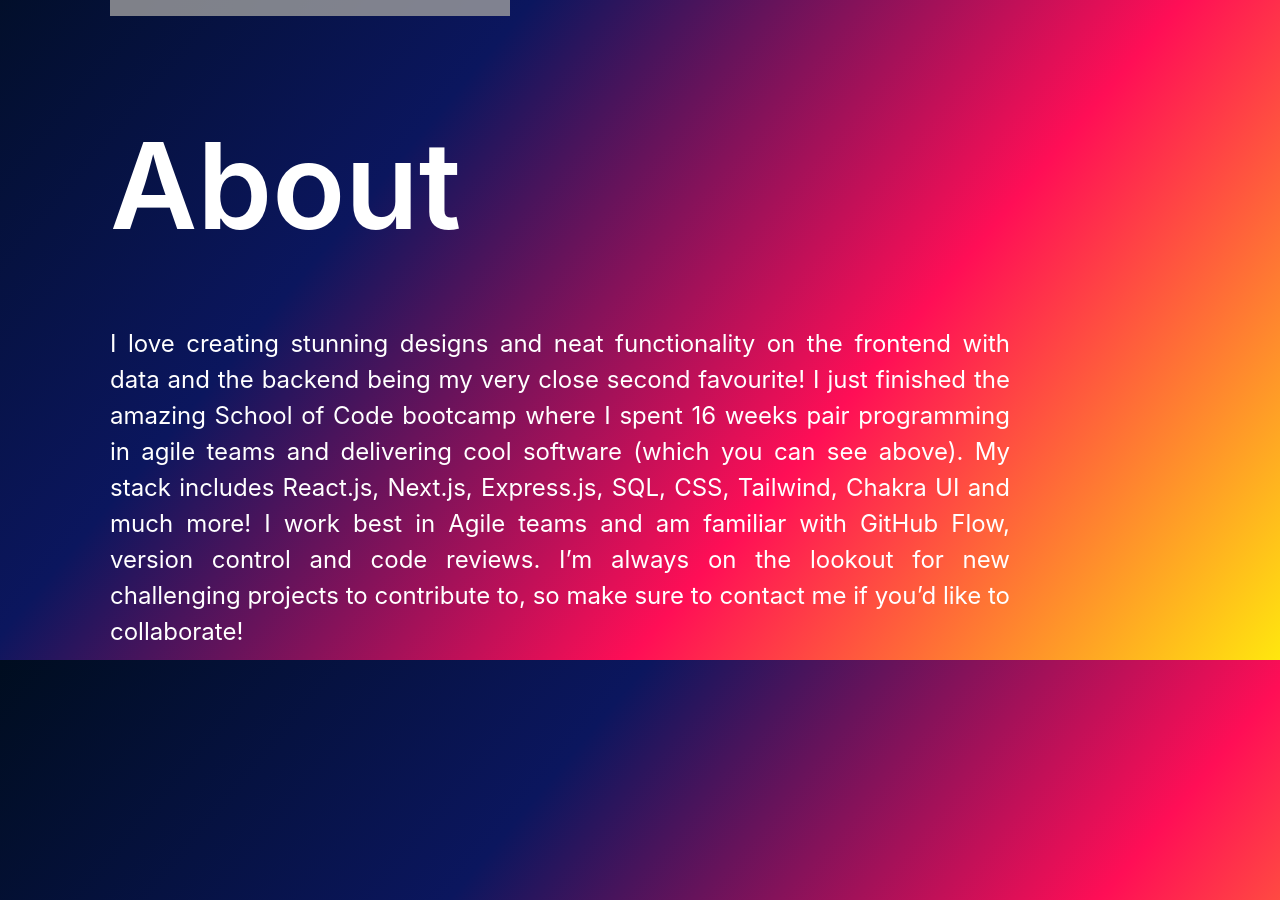
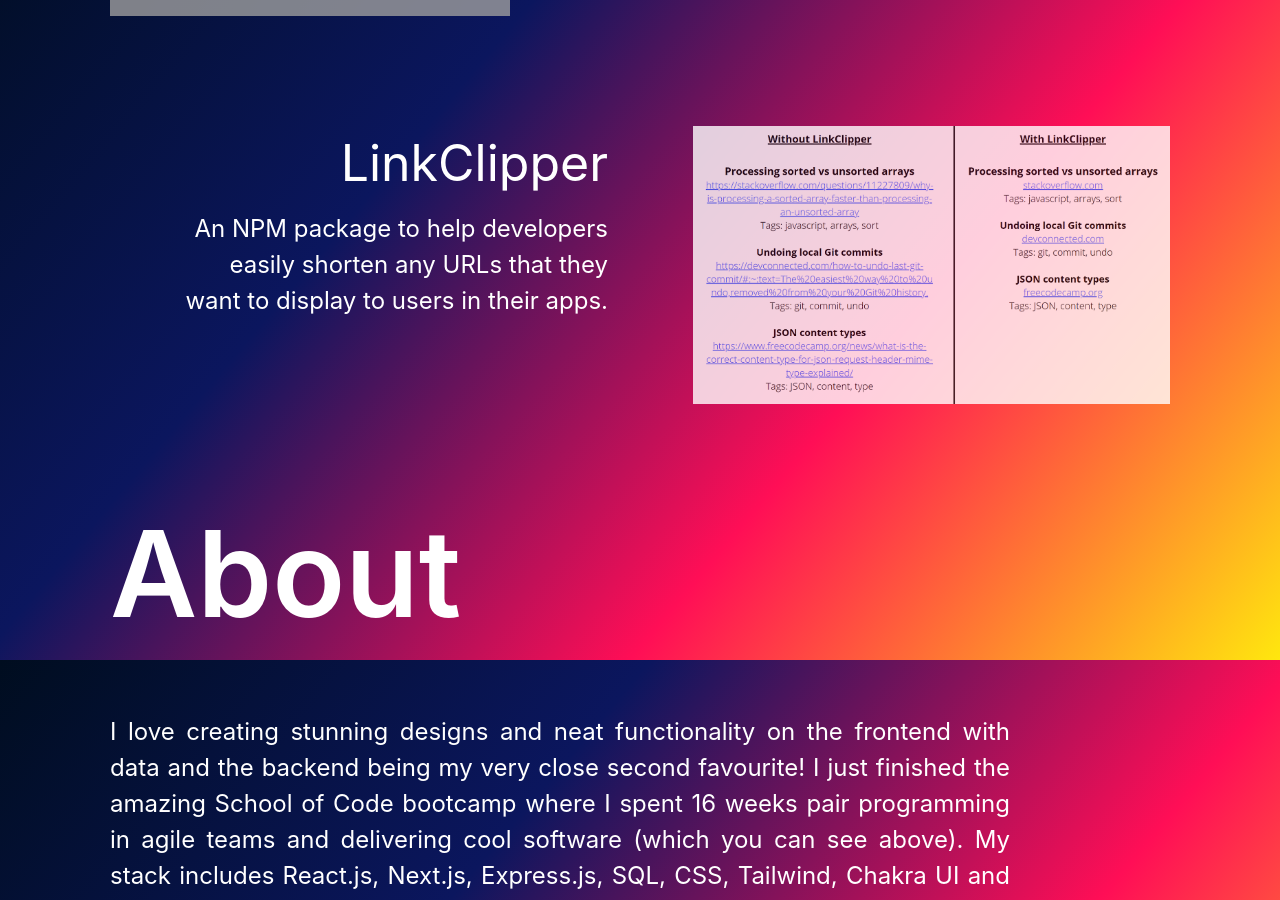
Before and after one commit to AureaFlamma/portfolio_vercel, a Next.js app: page / in a window 1280 px wide. Shown: the part 2540-3440 px from the top of the page. Built offline with nearby package versions, Linux system fonts and the light colour scheme; grey boxes are pictures that could not be loaded.

Commit message:
Added LinkClipper to ProjectsData@

```diff
--- a/libs/ProjectsData.js
+++ b/libs/ProjectsData.js
@@ -29,6 +29,16 @@
     link: "https://github.com/AureaFlamma/Squatify-App",
     alt: "Squatify screenshot",
   },
+  {
+    id: 4,
+
+    name: "LinkClipper",
+    description:
+      "An NPM package to help developers easily shorten any URLs that they want to display to users in their apps. ",
+    img_src: "example.png",
+    link: "https://github.com/DHawkesford/LinkClipper",
+    alt: "LinkClipper Example screenshot",
+  },
 ];
 
 export default ProjectsData;
```
Also changed, not shown: public/example.png (added).
